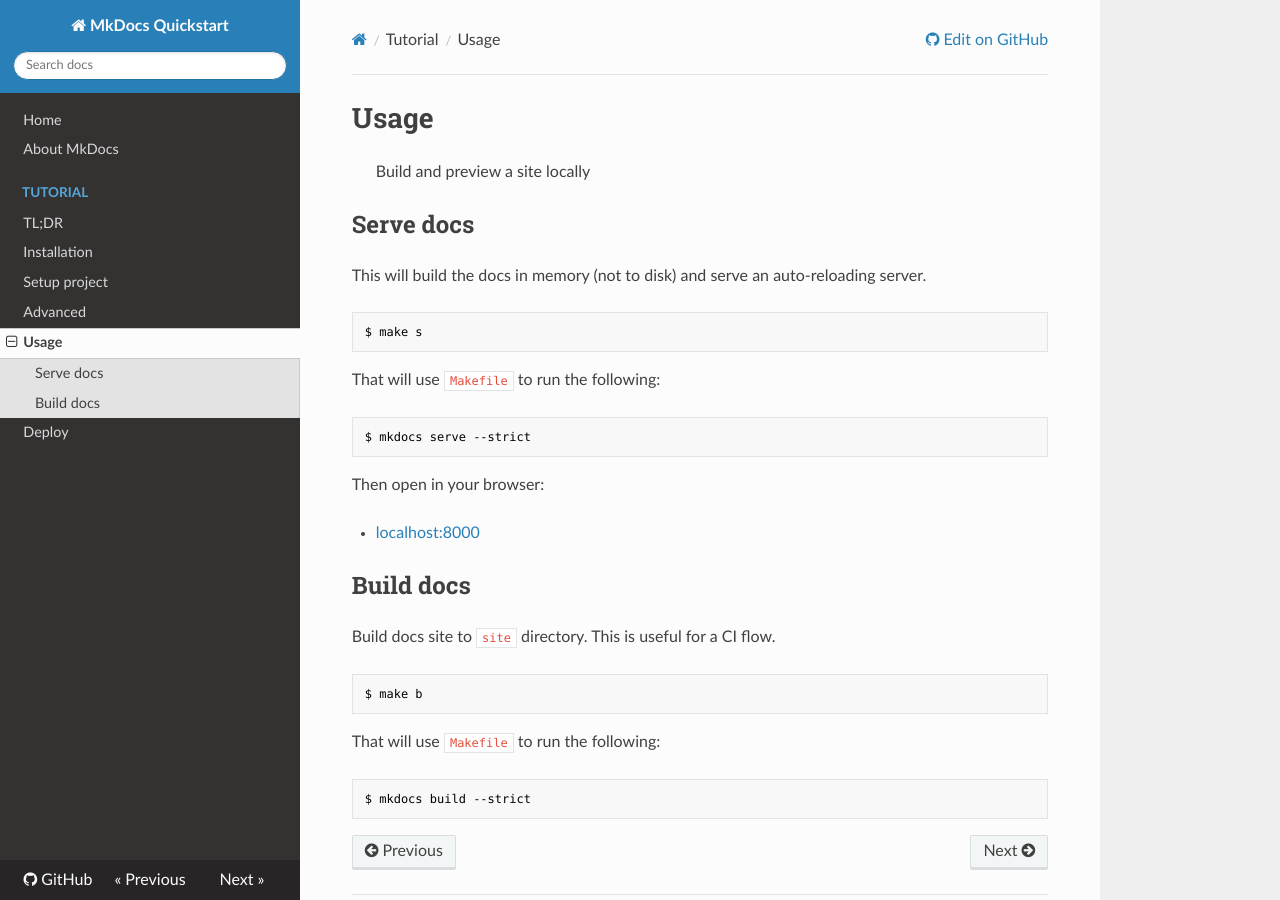
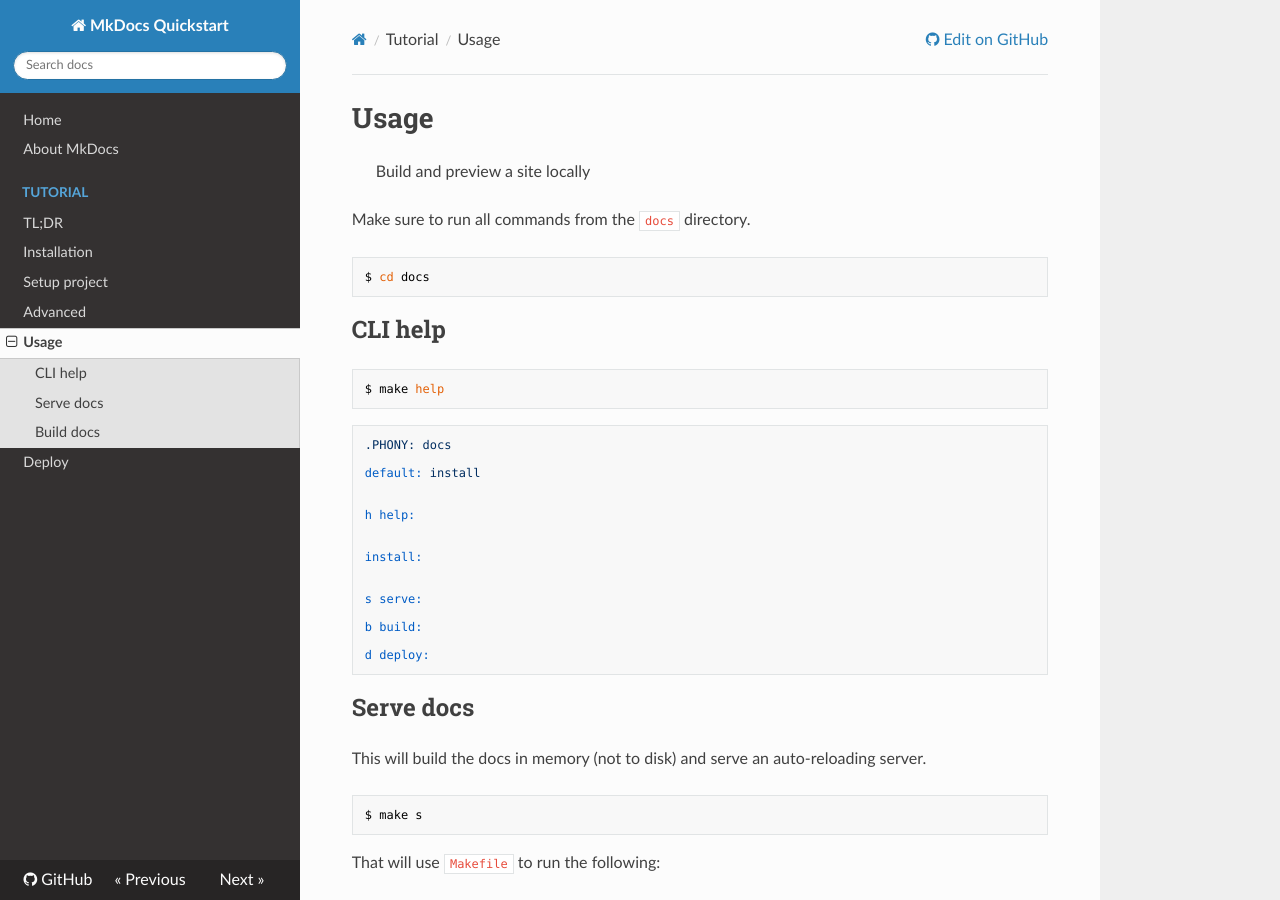
Before and after one commit to MichaelCurrin/mkdocs-quickstart, an MkDocs documentation site: the page built from docs/docs/tutorial/usage.md, in a window 1280 px wide and 900 px high. Built offline with MkDocs 1.6.1, drawn with Linux system fonts in a browser that asks for light colours; nearby versions of some CDN libraries.

Commit message:
docs: Update instructions

````diff
--- a/docs/docs/tutorial/usage.md
+++ b/docs/docs/tutorial/usage.md
@@ -1,5 +1,36 @@
 # Usage
 > Build and preview a site locally
+
+Make sure to run all commands from the `docs` directory.
+
+```sh
+$ cd docs
+```
+
+
+## CLI help
+
+```sh
+$ make help
+```
+```
+.PHONY: docs
+
+default: install
+
+
+h help:
+
+
+install:
+
+
+s serve:
+
+b build:
+
+d deploy:
+```
 
 
 ## Serve docs
````
Also changed, not shown: docs/docs/tutorial/installation.md (+13 -3 lines).
